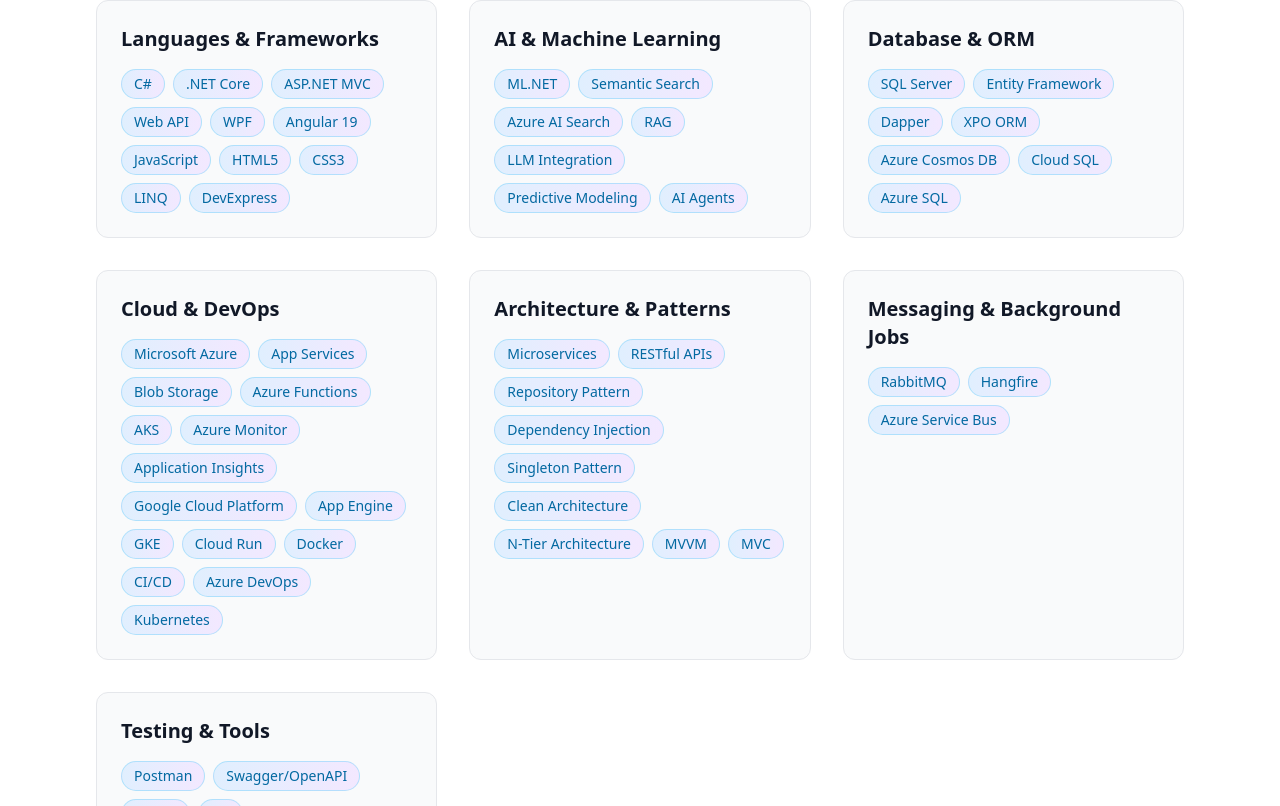
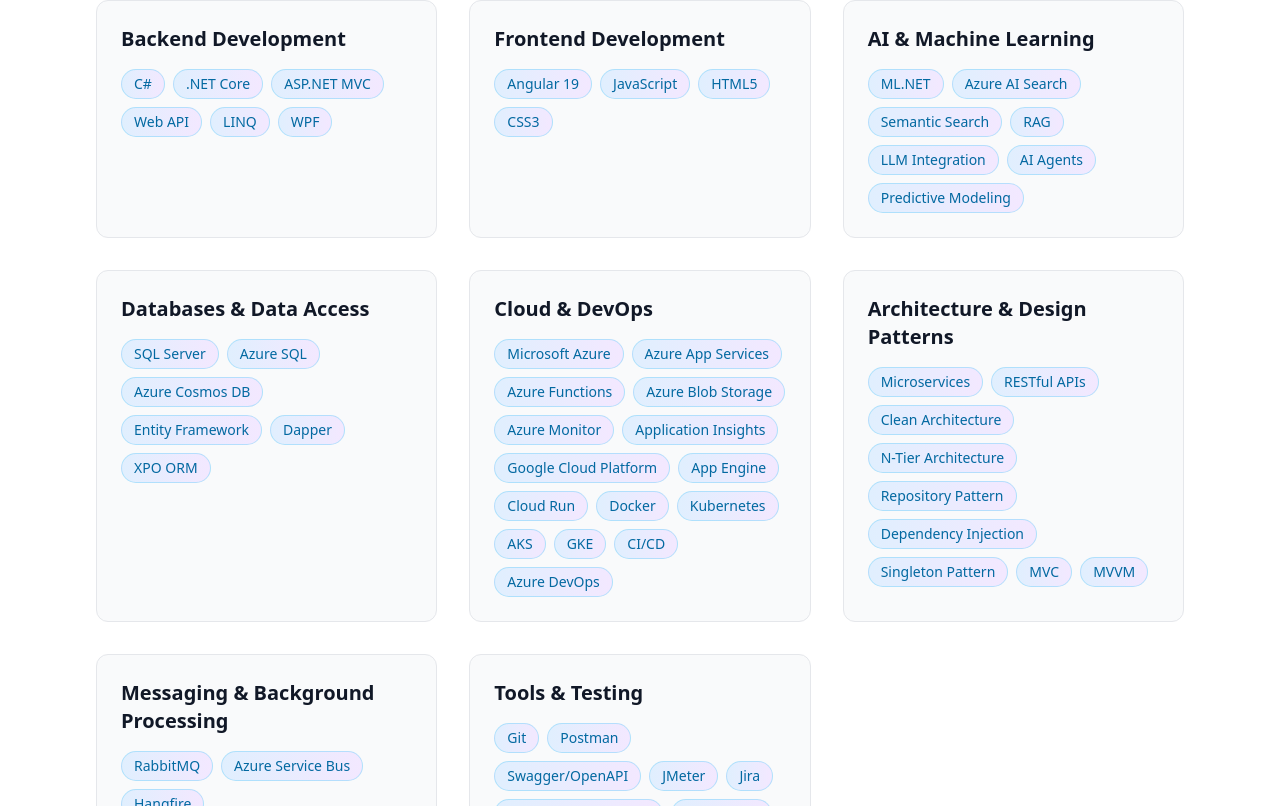
Before and after one commit to tokenairdrop6-a11y/deepak-profile, a React (Vite) app: page / in a window 1280 px wide. Shown: the part 1974-2780 px from the top of the page. Built offline with nearby package versions, Linux system fonts and the light colour scheme.

Commit message:
Updated Skills.tsx

```diff
--- a/src/components/Skills.tsx
+++ b/src/components/Skills.tsx
@@ -7,32 +7,101 @@ interface SkillsProps {
 export function Skills({ isDark }: SkillsProps) {
   const skillCategories = [
   {
-      title: 'Languages & Frameworks',
-      skills: ['C#', '.NET Core', 'ASP.NET MVC', 'Web API', 'WPF', 'Angular 19', 'JavaScript', 'HTML5', 'CSS3', 'LINQ', 'DevExpress']
+    title: 'Backend Development',
+    skills: [
+      'C#',
+      '.NET Core',
+      'ASP.NET MVC',
+      'Web API',
+      'LINQ',
+      'WPF'
+    ]
+  },
+  {
+    title: 'Frontend Development',
+    skills: [
+      'Angular 19',
+      'JavaScript',
+      'HTML5',
+      'CSS3'
+    ]
   },
   {
     title: 'AI & Machine Learning',
-      skills: ['ML.NET', 'Semantic Search', 'Azure AI Search', 'RAG', 'LLM Integration', 'Predictive Modeling', 'AI Agents']
+    skills: [
+      'ML.NET',
+      'Azure AI Search',
+      'Semantic Search',
+      'RAG',
+      'LLM Integration',
+      'AI Agents',
+      'Predictive Modeling'
+    ]
   },
   {
-      title: 'Database & ORM',
-      skills: ['SQL Server', 'Entity Framework', 'Dapper', 'XPO ORM', 'Azure Cosmos DB', 'Cloud SQL', 'Azure SQL']
+    title: 'Databases & Data Access',
+    skills: [
+      'SQL Server',
+      'Azure SQL',
+      'Azure Cosmos DB',
+      'Entity Framework',
+      'Dapper',
+      'XPO ORM'
+    ]
   },
   {
     title: 'Cloud & DevOps',
-      skills: ['Microsoft Azure', 'App Services', 'Blob Storage', 'Azure Functions', 'AKS', 'Azure Monitor', 'Application Insights', 'Google Cloud Platform', 'App Engine', 'GKE', 'Cloud Run', 'Docker', 'CI/CD', 'Azure DevOps', 'Kubernetes']
+    skills: [
+      'Microsoft Azure',
+      'Azure App Services',
+      'Azure Functions',
+      'Azure Blob Storage',
+      'Azure Monitor',
+      'Application Insights',
+      'Google Cloud Platform',
+      'App Engine',
+      'Cloud Run',
+      'Docker',
+      'Kubernetes',
+      'AKS',
+      'GKE',
+      'CI/CD',
+      'Azure DevOps'
+    ]
   },
   {
-      title: 'Architecture & Patterns',
-      skills: ['Microservices', 'RESTful APIs', 'Repository Pattern', 'Dependency Injection', 'Singleton Pattern', 'Clean Architecture', 'N-Tier Architecture', 'MVVM', 'MVC']
+    title: 'Architecture & Design Patterns',
+    skills: [
+      'Microservices',
+      'RESTful APIs',
+      'Clean Architecture',
+      'N-Tier Architecture',
+      'Repository Pattern',
+      'Dependency Injection',
+      'Singleton Pattern',
+      'MVC',
+      'MVVM'
+    ]
   },
   {
-      title: 'Messaging & Background Jobs',
-      skills: ['RabbitMQ', 'Hangfire', 'Azure Service Bus']
+    title: 'Messaging & Background Processing',
+    skills: [
+      'RabbitMQ',
+      'Azure Service Bus',
+      'Hangfire'
+    ]
   },
   {
-      title: 'Testing & Tools',
-      skills: ['Postman', 'Swagger/OpenAPI', 'JMeter', 'Git', 'Azure DevOps Boards', 'Jira']
+    title: 'Tools & Testing',
+    skills: [
+      'Git',
+      'Postman',
+      'Swagger/OpenAPI',
+      'JMeter',
+      'Jira',
+      'Azure DevOps Boards',
+      'DevExpress'
+    ]
   }
 ];
 
```
Lines whose indentation alone changed are shown as unchanged.
